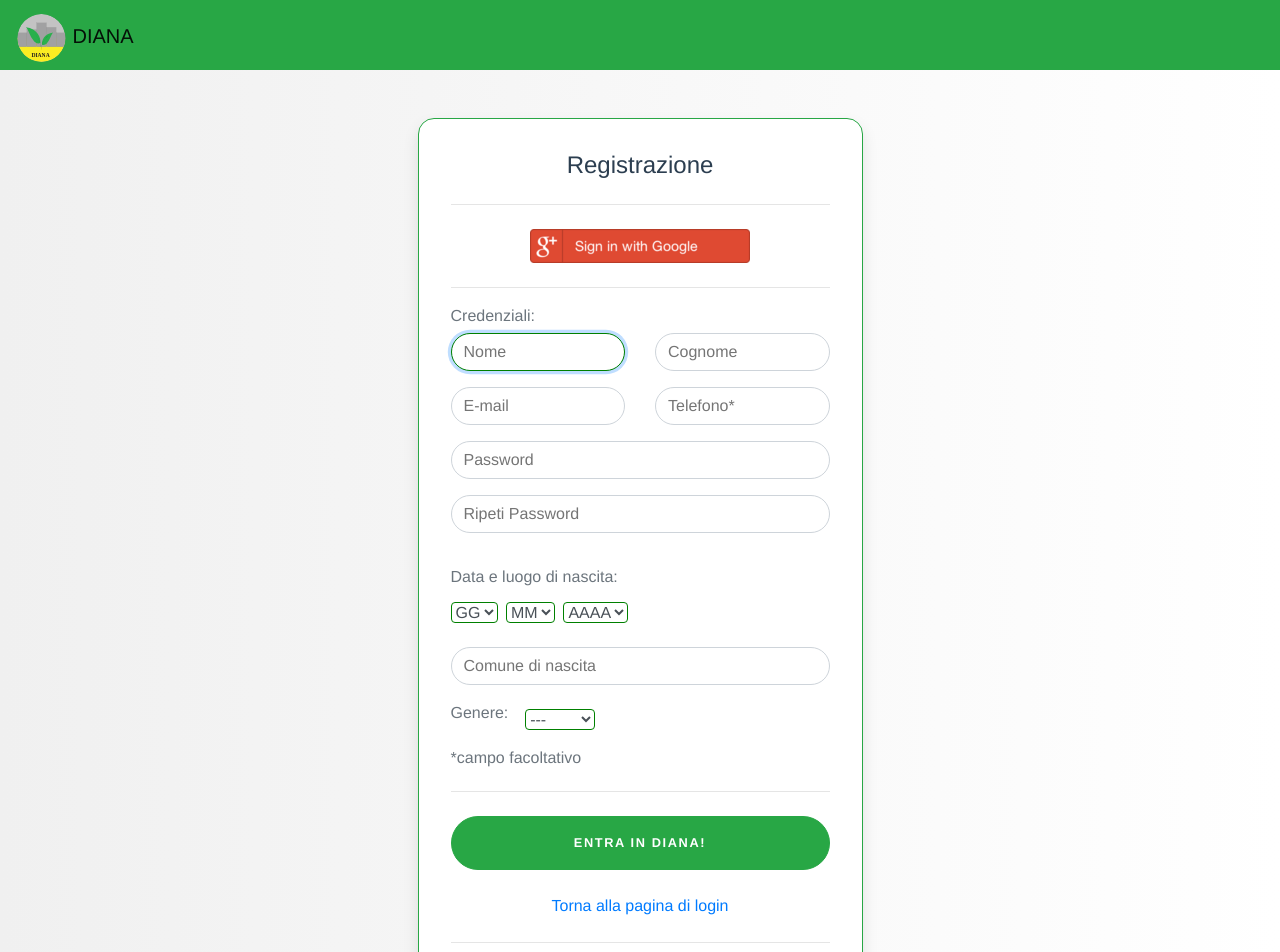
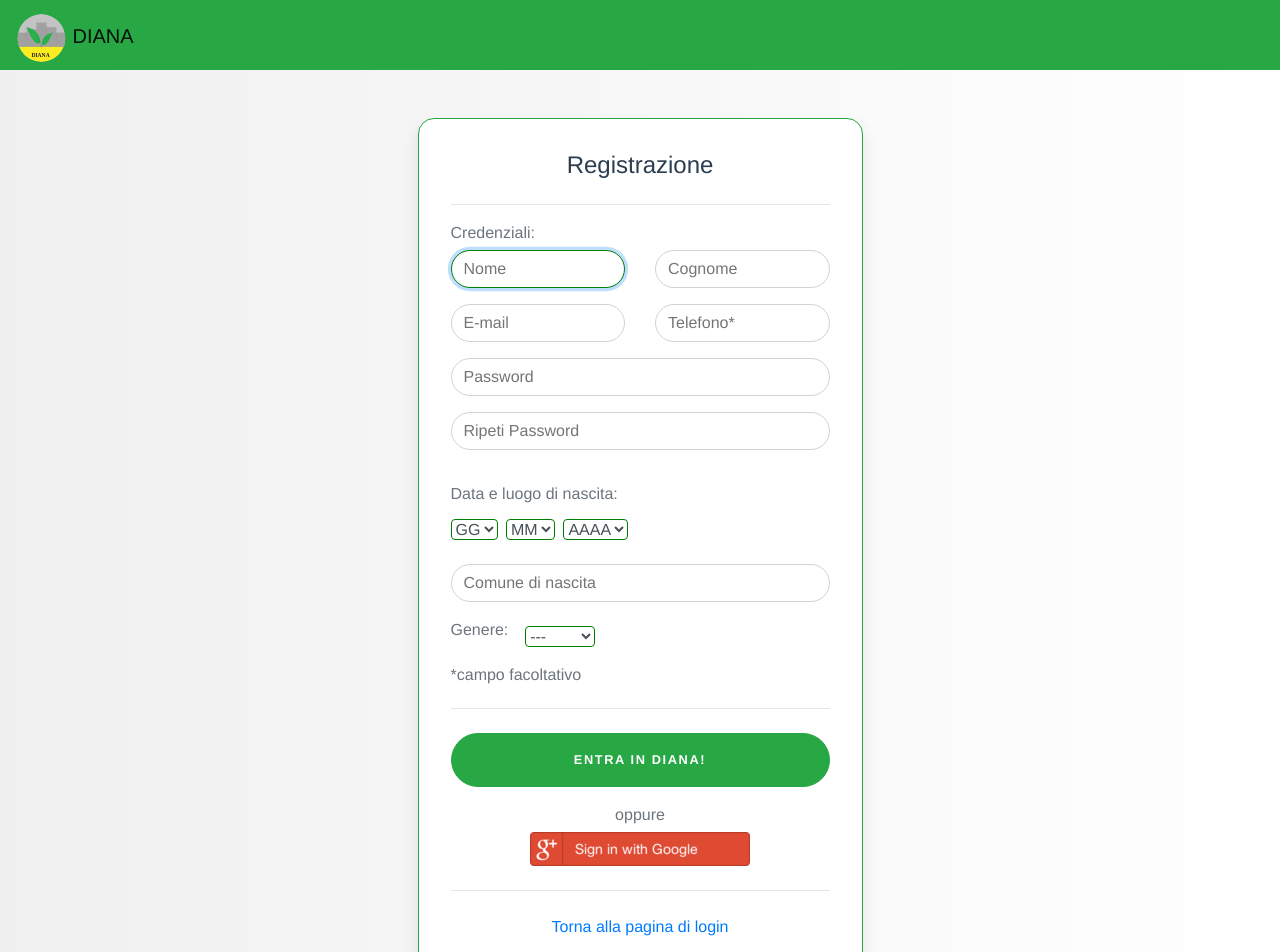
Before and after one commit to daniele3b/diana_app, a Vue app: page /#/registration in a window 1280 px wide. Shown: the top 952 px of the page. Built offline with nearby package versions, Linux system fonts and the light colour scheme.

Commit message:
Button google

```diff
--- a/src/views/Registration.vue
+++ b/src/views/Registration.vue
@@ -6,8 +6,6 @@
         <div class="card card-signin my-5  border-success">
           <div class="card-body">
            <h5 class="card-title text-center"><b>Registrazione </b></h5>
-           <hr class="my-4">
-              <a href="http://localhost:8081/sign-in/google" target="_blank"><img src="../../google.png" alt=""></a>
 
             <hr class="my-4">
             <form class="form-signin" onsubmit="return checkForm();">
@@ -95,9 +93,13 @@
               <hr class="my-4">
 
               <button  @click="regPost" class="btn btn-lg btn-success btn-block text-uppercase"  type="submit">Entra in Diana!</button>
+              <br><h6 class="card-subtitle mb-2 text-muted">oppure</h6>
+              <a href="http://localhost:8081/sign-in/google" target="_blank"><img src="../../google.png" alt=""></a>
               <br>
+
+              <hr class="my-4">
               <router-link to="/" >Torna alla pagina di login</router-link>
-              <hr class="my-4">
+
 
             </form>
           </div>
```
